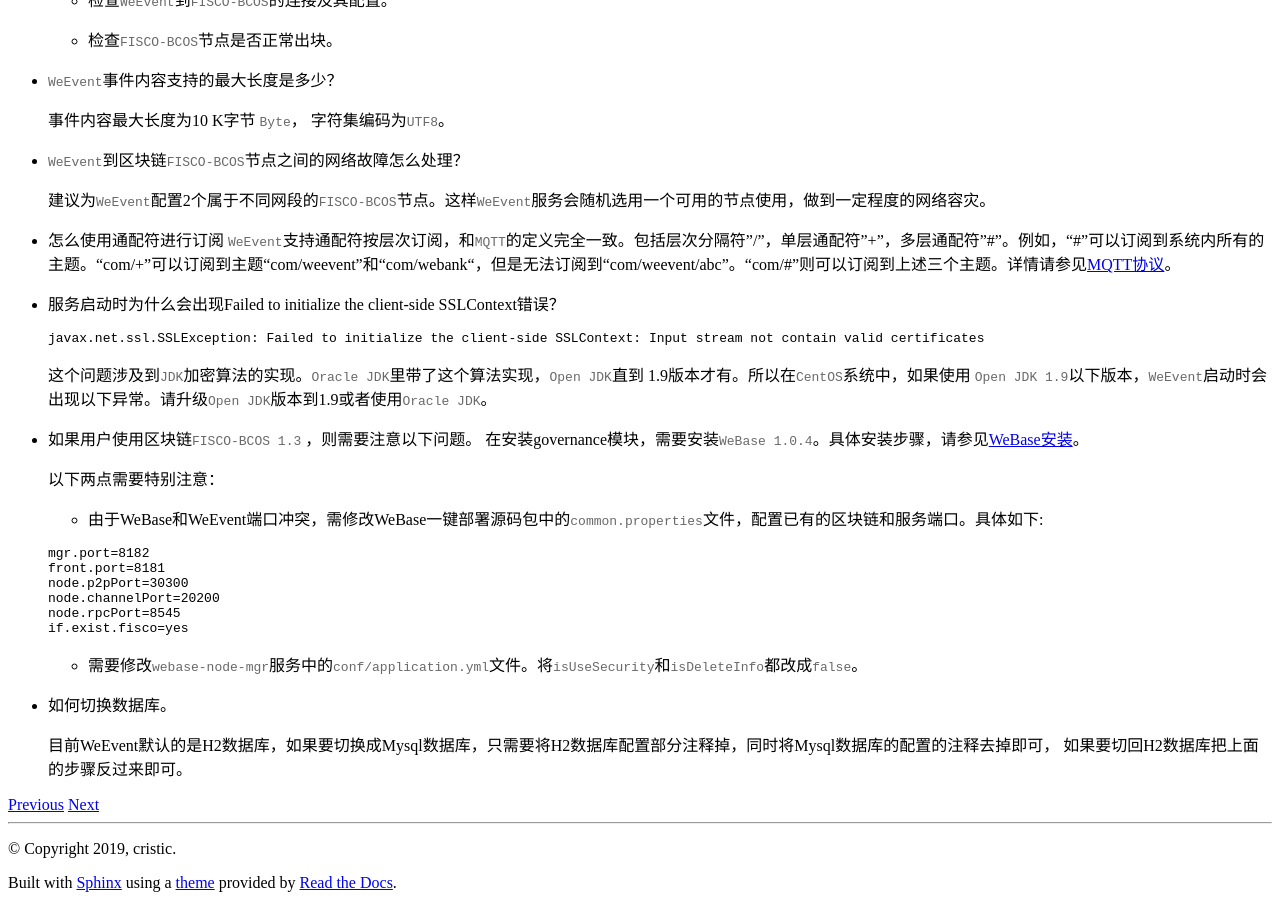
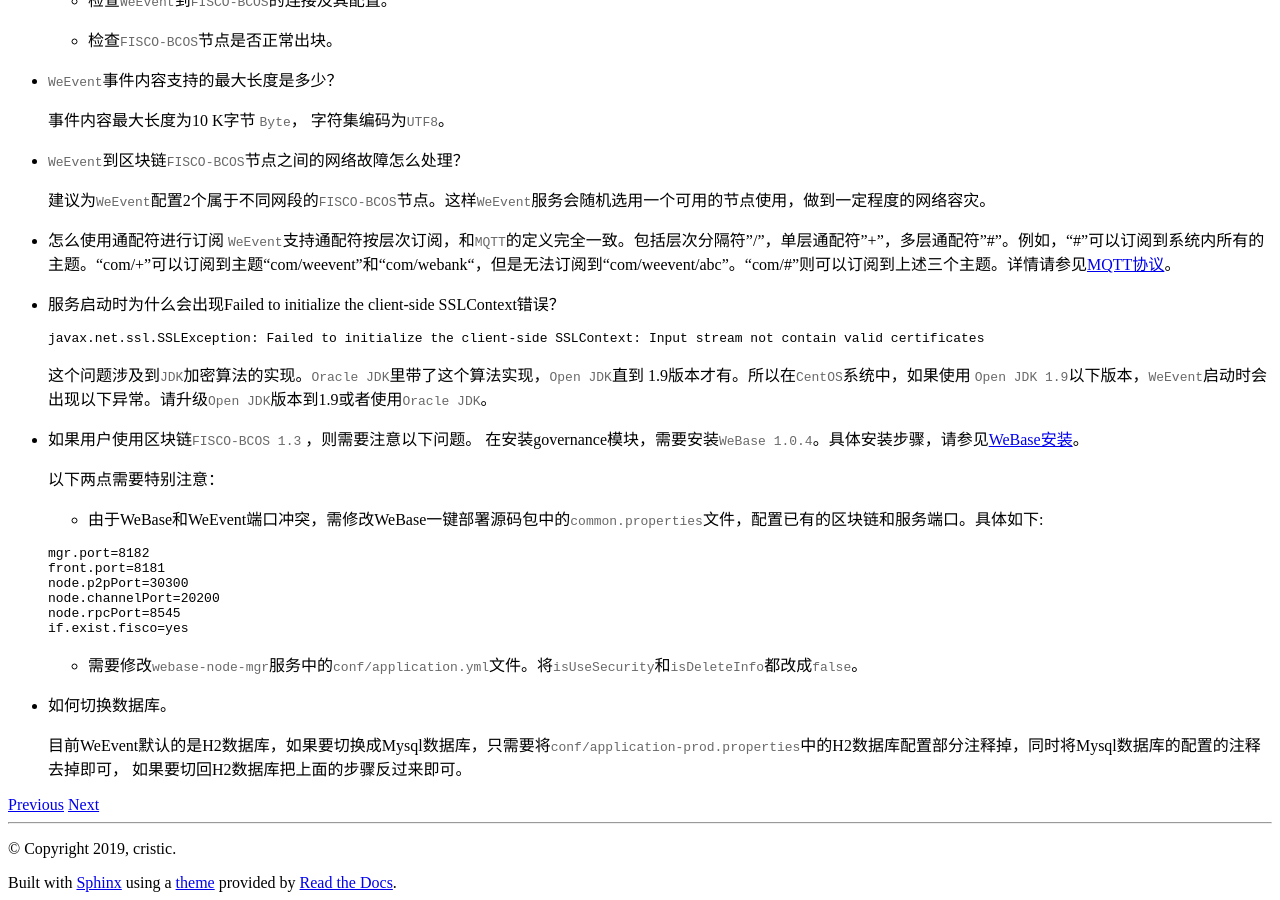
Before and after one commit to WeBankBlockchain/WeEvent-docs, a Sphinx documentation site: the page built from docs/faq/weevent.md, in a window 1280 px wide and 900 px high, scrolled down 1631 px. Built offline with Sphinx 7.4.7 and the Read the Docs theme 2.0.0, drawn with Linux system fonts in a browser that asks for light colours.

Commit message:
modify document

```diff
--- a/docs/faq/weevent.md
+++ b/docs/faq/weevent.md
@@ -95,5 +95,5 @@
 
 - 如何切换数据库。
 
-    目前WeEvent默认的是H2数据库，如果要切换成Mysql数据库，只需要将H2数据库配置部分注释掉，同时将Mysql数据库的配置的注释去掉即可，
+    目前WeEvent默认的是H2数据库，如果要切换成Mysql数据库，只需要将`conf/application-prod.properties`中的H2数据库配置部分注释掉，同时将Mysql数据库的配置的注释去掉即可，
     如果要切回H2数据库把上面的步骤反过来即可。
```
